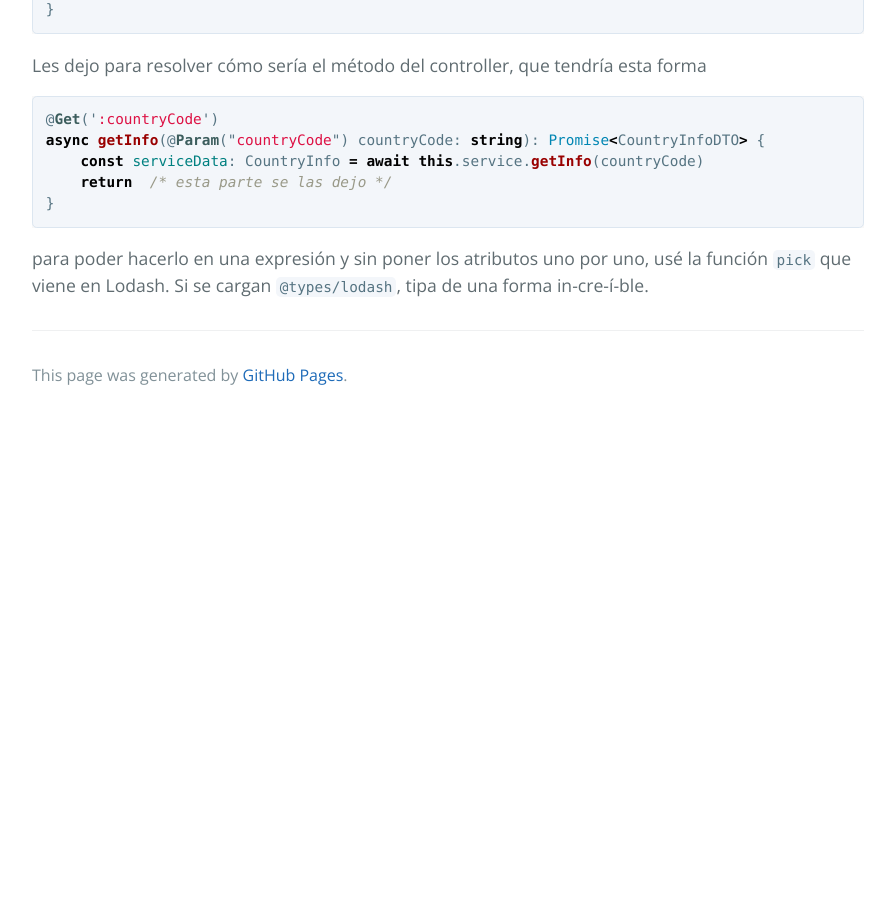
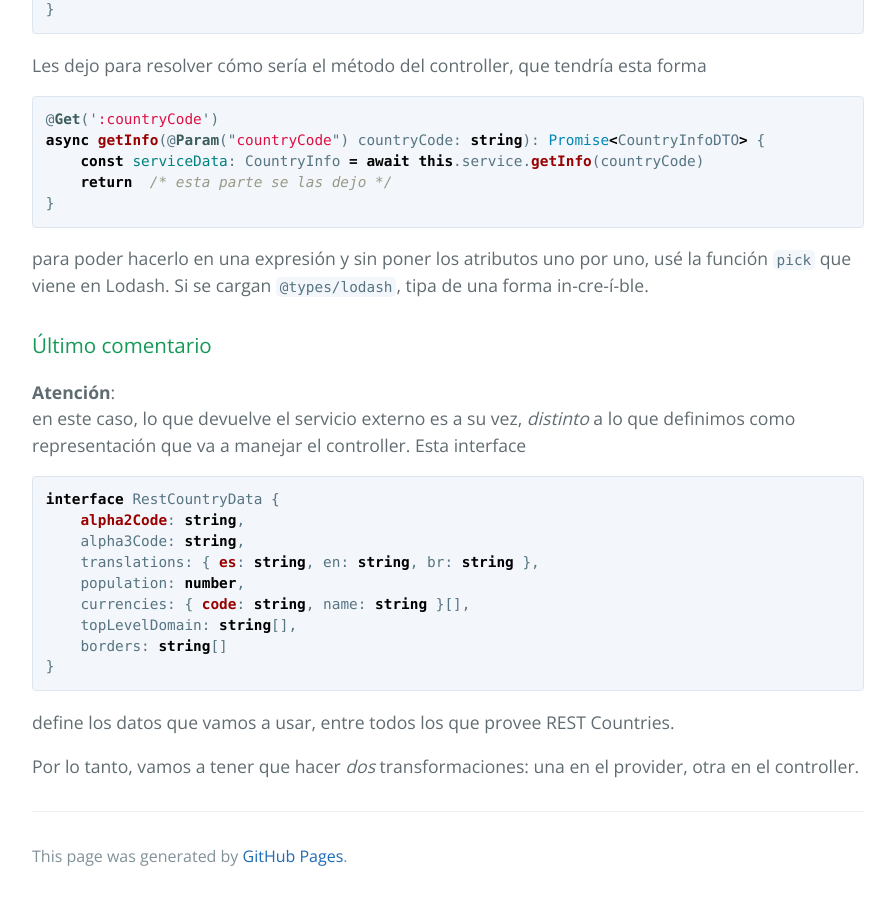
Before and after one commit to clombardi/bdsol-capacitacion-desarrollo, a Jekyll site: the page built from nestjs-basics/inicio-app.md, in a window 1280 px wide and 900 px high, scrolled down 4747 px. Shown: the whole window, without its empty margins (192-1087 px from the left). Built offline with Jekyll 4.4.1, drawn with Linux system fonts in a browser that asks for light colours; our own code applies the rules of GitHub Pages for plain Markdown files; before the commit the page ends 5166 px from its top, so only the background shows below that.

Commit message:
primera app Nest - ajustecitos al texto

````diff
--- a/nestjs-basics/inicio-app.md
+++ b/nestjs-basics/inicio-app.md
@@ -145,3 +145,22 @@ async getInfo(@Param("countryCode") countryCode: string): Promise<CountryInfoDTO
 }
 ```
 para poder hacerlo en una expresión y sin poner los atributos uno por uno, usé la función `pick` que viene en Lodash. Si se cargan `@types/lodash`, tipa de una forma in-cre-í-ble.
+
+
+### Último comentario
+**Atención**:
+en este caso, lo que devuelve el servicio externo es a su vez, _distinto_ a lo que definimos como representación que va a manejar el controller. Esta interface
+``` typescript
+interface RestCountryData {
+    alpha2Code: string,
+    alpha3Code: string,
+    translations: { es: string, en: string, br: string },
+    population: number,
+    currencies: { code: string, name: string }[],
+    topLevelDomain: string[],
+    borders: string[]
+}
+```
+define los datos que vamos a usar, entre todos los que provee REST Countries.
+
+Por lo tanto, vamos a tener que hacer _dos_ transformaciones: una en el provider, otra en el controller.
````
